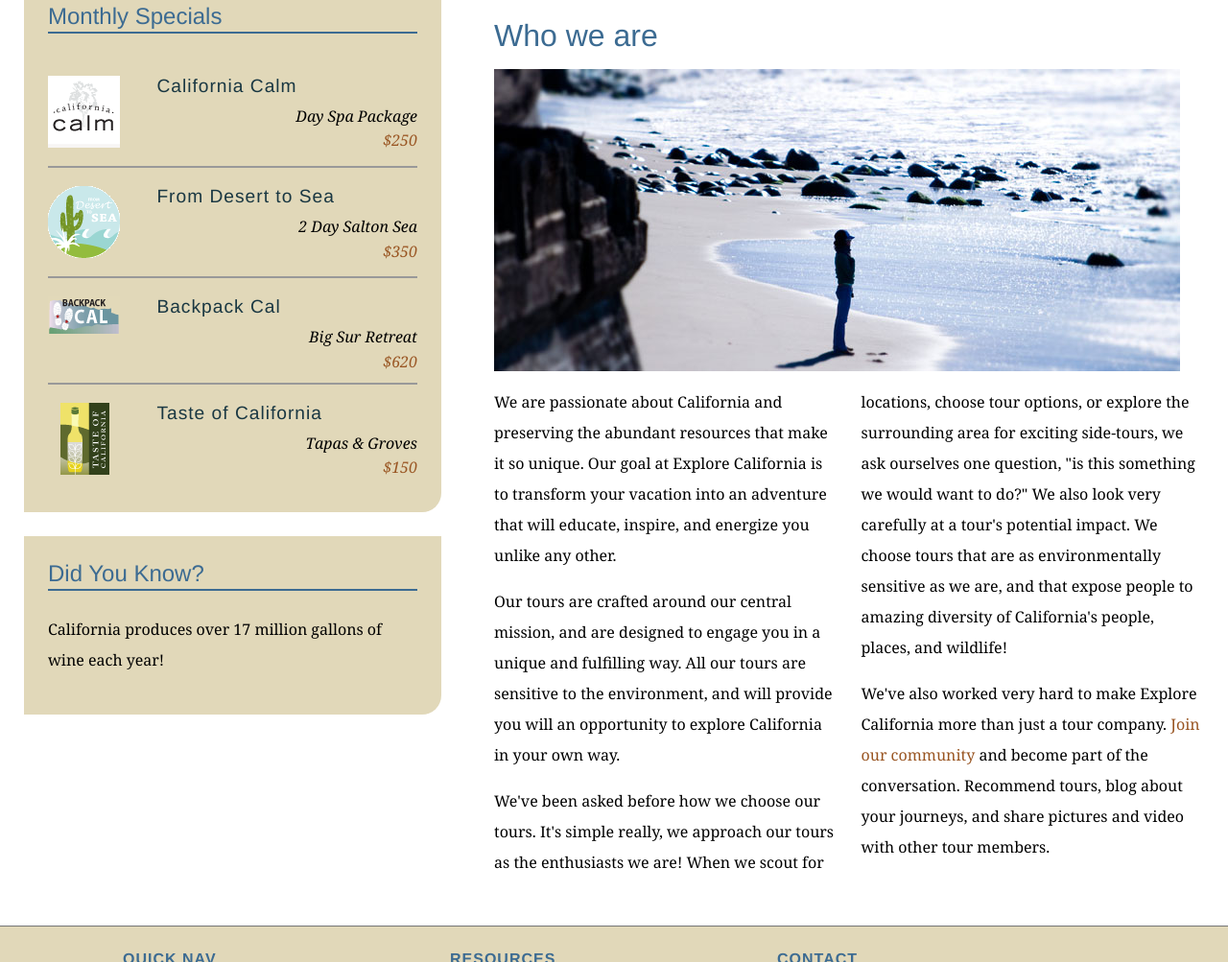
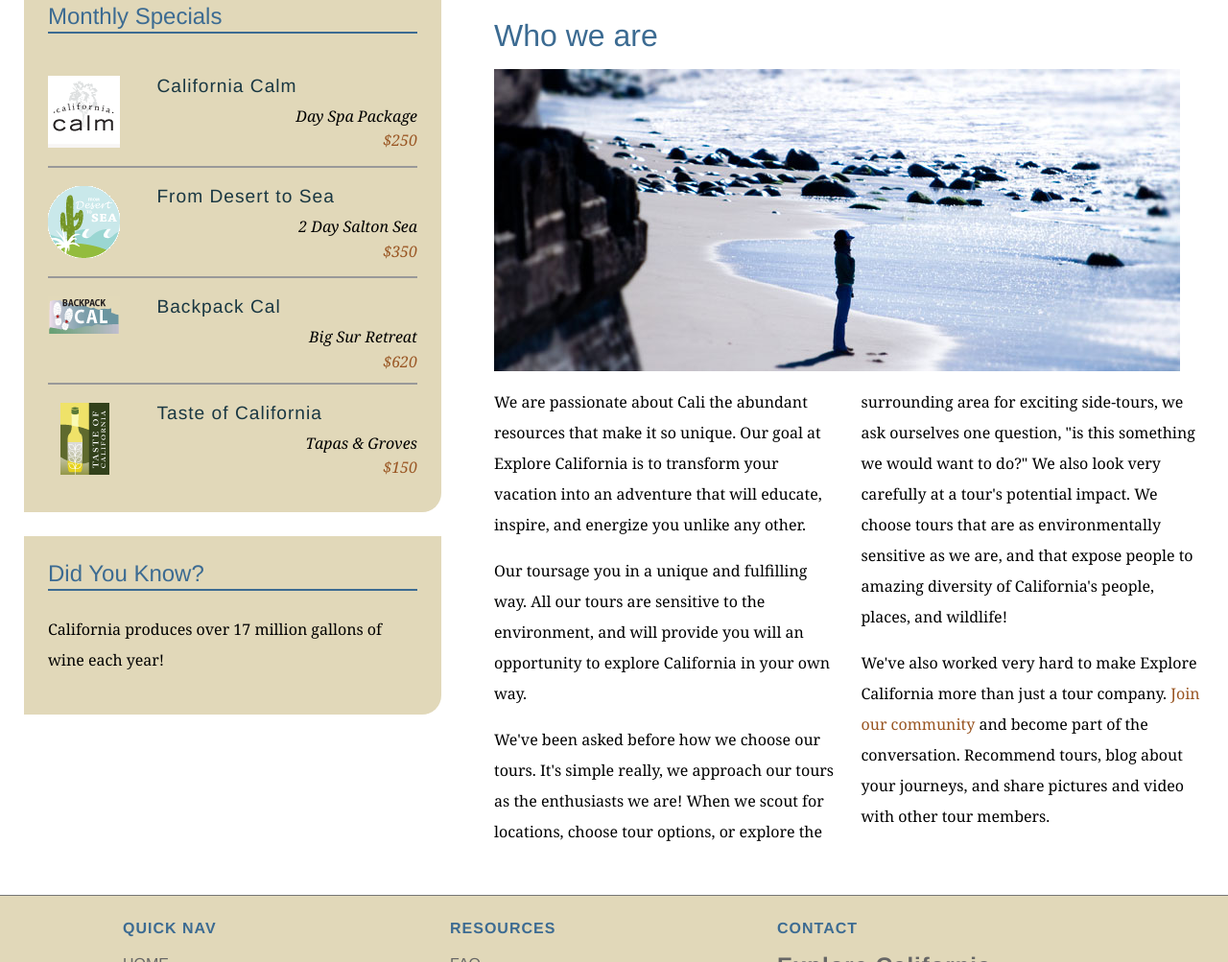
Before and after one commit to lucaswyoung/explore_california, a plain HTML site: page mission.html in a window 1280 px wide. Shown: the part 297-1300 px from the top of the page at 96% size. Drawn offline with Linux system fonts and the light colour scheme.

Commit message:
text edits on mission page

```diff
--- a/mission.html
+++ b/mission.html
@@ -62,8 +62,8 @@
           <h1>Who we are</h1>
           <img src="assets/images/mission_look.jpg" alt="Looking out at the Pacific" class="articleImage" />
           <div class="multiCol">
-            <p>We are passionate about California and preserving the abundant resources that make it so unique. Our goal at Explore California is to transform your vacation into an adventure that will educate, inspire, and energize you unlike any other.</p>
-            <p>Our tours are crafted around our central mission, and are designed to engage you in a unique and fulfilling way. All our tours are sensitive to the environment, and will provide you will an opportunity to explore California in your own way.</p>
+            <p>We are passionate about Cali the abundant resources that make it so unique. Our goal at Explore California is to transform your vacation into an adventure that will educate, inspire, and energize you unlike any other.</p>
+            <p>Our toursage you in a unique and fulfilling way. All our tours are sensitive to the environment, and will provide you will an opportunity to explore California in your own way.</p>
             <p>We've been asked before how we choose our tours. It's simple really, we approach our tours as the enthusiasts we are! When we scout for locations, choose tour options, or explore the surrounding area for exciting side-tours, we ask ourselves one question, &quot;is this something we would want to do?&quot; We also look very carefully at a tour's potential impact. We choose tours that are as environmentally sensitive as we are, and that expose people to amazing diversity of California's people, places, and wildlife!</p>
             <p>We've also worked very hard to make Explore California more than just a tour company. <a href="explorers/join.html">Join our community</a> and become part of the conversation. Recommend tours, blog about your journeys, and share pictures and video with other tour members.</p>
           </div>
```
